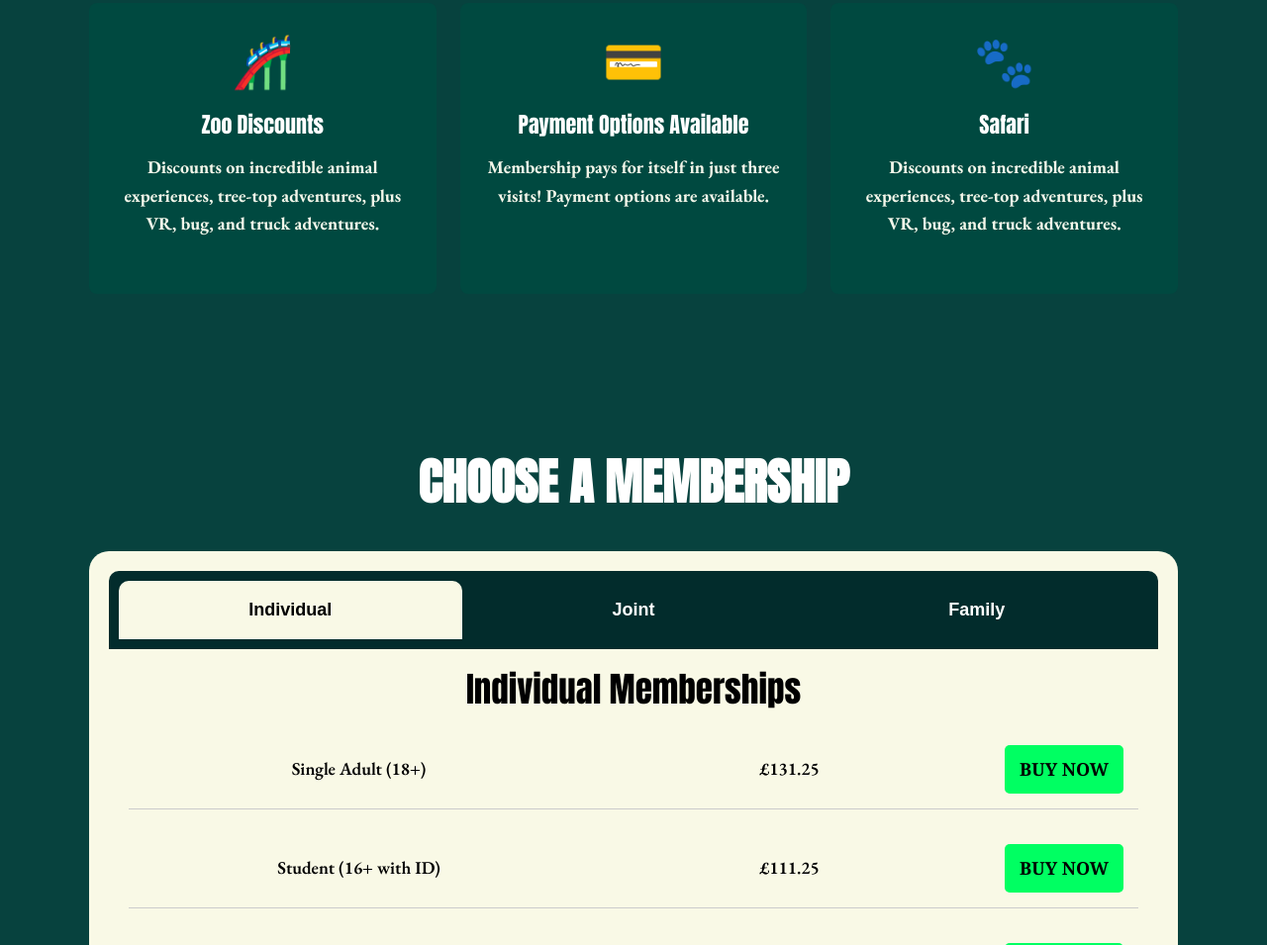
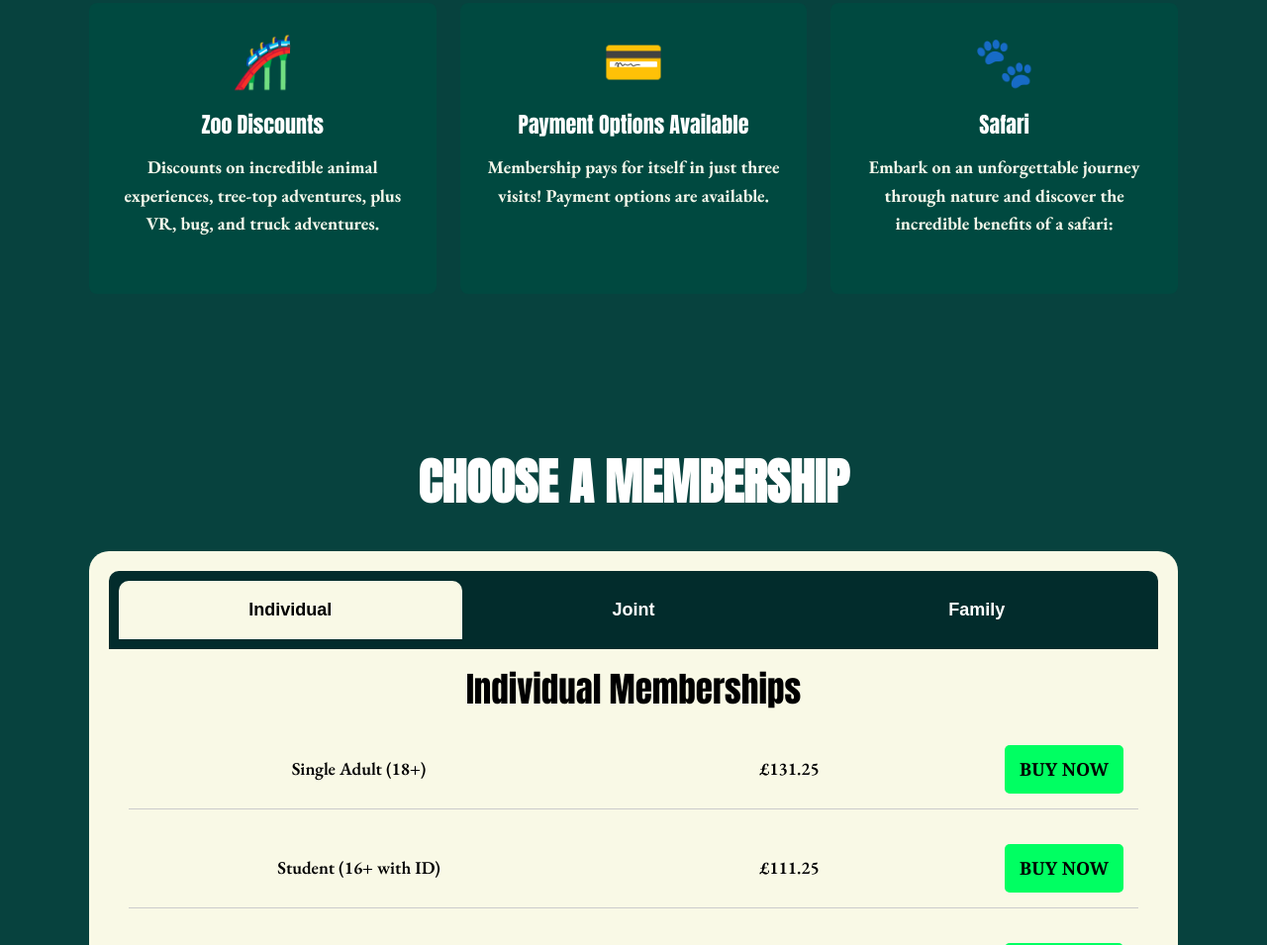
Before and after one commit to HamDev22445/Central-Zoo, a plain HTML site: page tickets.html in a window 1280 px wide. Shown: the part 1646-2601 px from the top of the page at 99% size. Drawn offline with nearby package versions, Linux system fonts and the light colour scheme.

Commit message:
Update tickets.html

```diff
--- a/tickets.html
+++ b/tickets.html
@@ -259,8 +259,7 @@
           <div class="benefit-box">
             <div class="benefit-icon" data-aos="fade-up" data-aos-delay="100">🐾</div>
             <h5>Safari</h5>
-            <p>Discounts on incredible animal experiences, tree-top adventures, plus VR, bug, and truck
-              adventures.
+            <p>Embark on an unforgettable journey through nature and discover the incredible benefits of a safari:
             </p>
           </div>
         </div>
```
